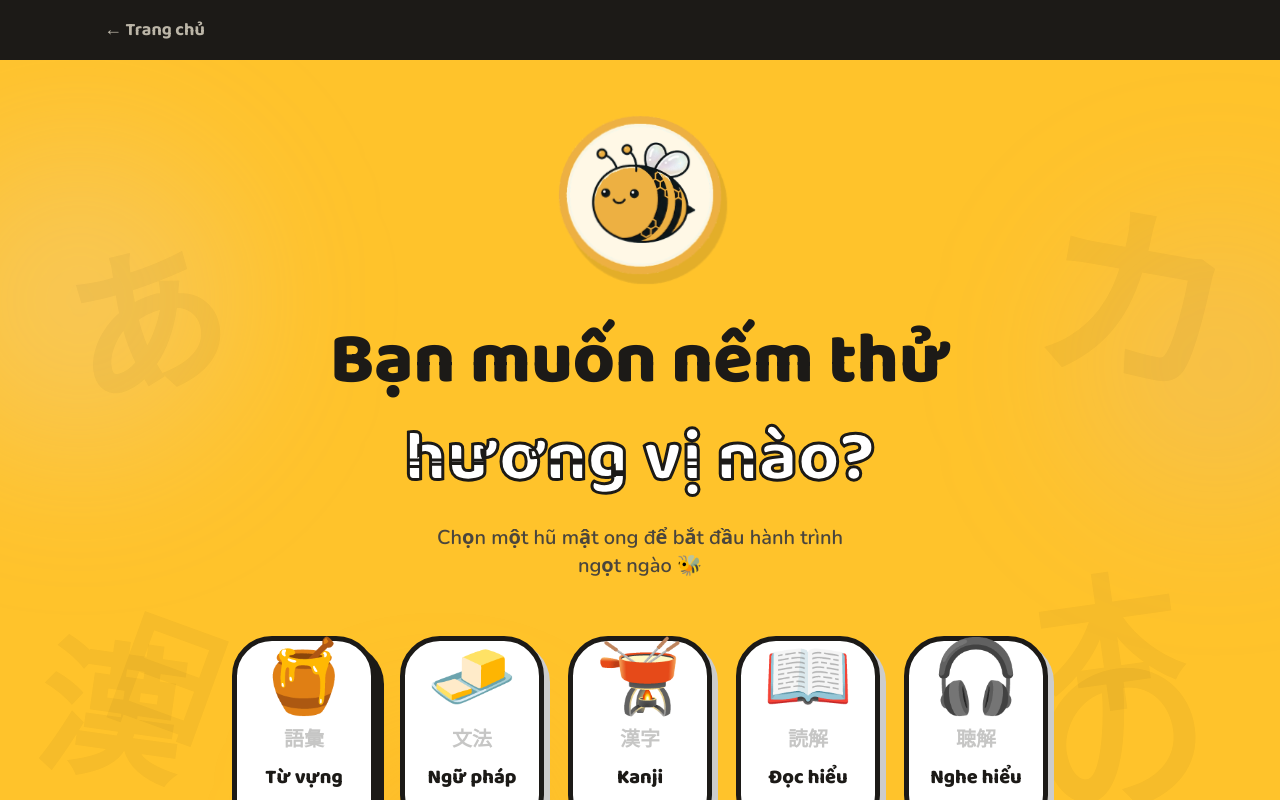
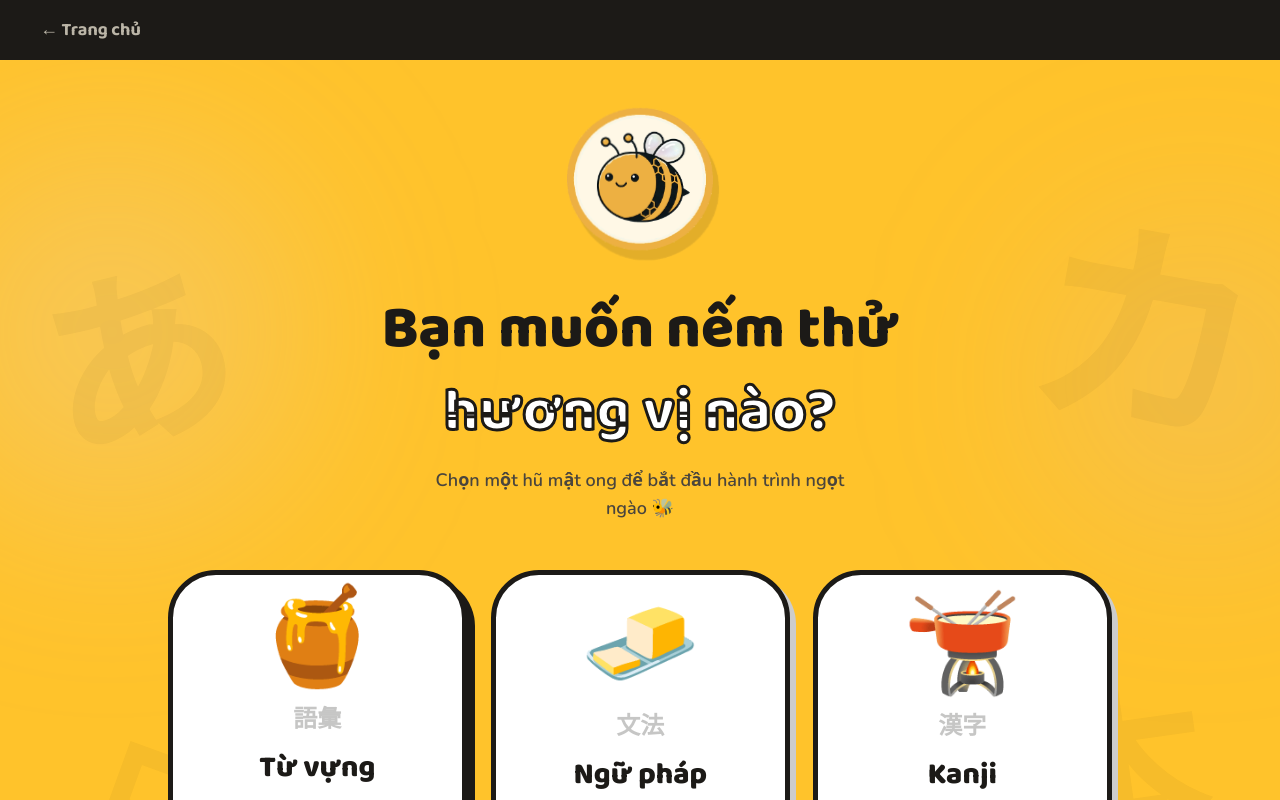
Before and after one commit to dvydinh/jabeenese, a React (Vite) app: page / in a window 1280 px wide. Both pictures are taken after a click on the button "Bắt đầu". Shown: the top 800 px of the page. Built offline with nearby package versions, Linux system fonts and the light colour scheme; the HTML template or start-up script is replaced by a standard one; a web font is replaced by a local one.

Commit message:
bigger square jar cards, wider hero layout, centered grid

```diff
--- a/src/App.tsx
+++ b/src/App.tsx
@@ -187,14 +187,14 @@ function LandingPage({ onJoinHive }: { onJoinHive: () => void }) {
         <HoneyMelt from="#1c1a17" to="#ffc32b" />
       </header>
 
-      <section className="relative mx-auto grid max-w-6xl items-center gap-8 px-5 pb-6 pt-10 sm:px-10 lg:grid-cols-[1.1fr_0.9fr] lg:pt-16">
+      <section className="relative mx-auto grid max-w-7xl items-center gap-8 px-6 pb-6 pt-10 sm:px-12 lg:grid-cols-[1.1fr_0.9fr] lg:px-16 lg:pt-16">
         <div className="text-center lg:text-left">
           <span className="inline-block rounded-full border-[3px] border-ink bg-white px-4 py-1.5 font-display text-xs font-bold uppercase tracking-widest shadow-[3px_3px_0_0_#1c1a17] sm:text-sm">
-            日本語 · ngọt ngào & đơn giản
+            日本語 · ngọt ngào &amp; đơn giản
           </span>
-          <h1 className="mt-6 font-display text-6xl font-extrabold leading-[0.95] tracking-tight sm:text-7xl lg:text-8xl">
-            Học tiếng Nhật,
-            <span className="mt-2 block text-white [-webkit-text-stroke:3px_#1c1a17]">ngọt ngào & dễ dàng.</span>
+          <h1 className="mt-6 font-display text-5xl font-extrabold leading-[0.95] tracking-tight sm:text-6xl lg:text-7xl xl:text-8xl">
+            <span className="whitespace-nowrap">Học tiếng Nhật,</span>
+            <span className="mt-2 block whitespace-nowrap text-white [-webkit-text-stroke:3px_#1c1a17]">ngọt ngào &amp; dễ dàng.</span>
           </h1>
           <p className="mx-auto mt-6 max-w-md font-body text-lg font-medium text-ink-soft sm:text-xl lg:mx-0">
             Bài học kana nhỏ gọn. Mỗi ngày 10 phút là đủ.
--- a/src/pages/JarSelection.tsx
+++ b/src/pages/JarSelection.tsx
@@ -6,20 +6,19 @@ type JarItem = {
   jp: string
   emoji: string
   available: boolean
-  color: string
 }
 
 const jars: JarItem[] = [
-  { id: "vocabulary", label: "Từ vựng", jp: "語彙", emoji: "🍯", available: true, color: "#ffc32b" },
-  { id: "grammar", label: "Ngữ pháp", jp: "文法", emoji: "🧈", available: false, color: "#c4b5fd" },
-  { id: "kanji", label: "Kanji", jp: "漢字", emoji: "🫕", available: false, color: "#a78bfa" },
-  { id: "reading", label: "Đọc hiểu", jp: "読解", emoji: "📖", available: false, color: "#ddd6fe" },
-  { id: "listening", label: "Nghe hiểu", jp: "聴解", emoji: "🎧", available: false, color: "#ede9fe" },
+  { id: "vocabulary", label: "Từ vựng", jp: "語彙", emoji: "🍯", available: true },
+  { id: "grammar", label: "Ngữ pháp", jp: "文法", emoji: "🧈", available: false },
+  { id: "kanji", label: "Kanji", jp: "漢字", emoji: "🫕", available: false },
+  { id: "reading", label: "Đọc hiểu", jp: "読解", emoji: "📖", available: false },
+  { id: "listening", label: "Nghe hiểu", jp: "聴解", emoji: "🎧", available: false },
 ]
 
 function FloatingKana({ char, className }: { char: string; className: string }) {
   return (
-    <span className={`pointer-events-none absolute hidden font-kana font-black text-ink/[0.04] lg:block ${className}`}>
+    <span className={`pointer-events-none absolute hidden select-none font-kana font-black text-ink/[0.04] lg:block ${className}`}>
       {char}
     </span>
   )
@@ -35,7 +34,7 @@ export default function JarSelection({
   return (
     <div className="min-h-screen bg-honey font-body text-ink">
       <div className="bg-ink">
-        <div className="mx-auto flex max-w-6xl items-center gap-3 px-5 py-4 sm:px-10">
+        <div className="mx-auto flex max-w-7xl items-center gap-3 px-5 py-4 sm:px-10">
           <button
             onClick={onBack}
             className="flex items-center gap-2 font-display text-lg font-bold text-cream/70 transition-colors hover:text-honey"
@@ -46,20 +45,20 @@ export default function JarSelection({
       </div>
 
       <div className="relative min-h-[calc(100vh-56px)] overflow-hidden">
-        <div className="absolute -left-20 top-20 h-80 w-80 rounded-full bg-purple-200/20 blur-[80px]" />
-        <div className="absolute -right-20 top-40 h-72 w-72 rounded-full bg-purple-300/15 blur-[80px]" />
-        <div className="absolute bottom-10 left-1/4 h-60 w-60 rounded-full bg-honey-deep/20 blur-[60px]" />
+        <div className="absolute -left-20 top-20 h-96 w-96 rounded-full bg-purple-200/20 blur-[100px]" />
+        <div className="absolute -right-20 top-40 h-80 w-80 rounded-full bg-purple-300/15 blur-[100px]" />
+        <div className="absolute bottom-10 left-1/3 h-72 w-72 rounded-full bg-honey-deep/20 blur-[80px]" />
 
-        <FloatingKana char="あ" className="left-[5%] top-[15%] text-[10rem] rotate-[-15deg]" />
-        <FloatingKana char="カ" className="right-[4%] top-[10%] text-[12rem] rotate-[10deg]" />
-        <FloatingKana char="漢" className="left-[3%] bottom-[20%] text-[9rem] rotate-[8deg]" />
-        <FloatingKana char="の" className="right-[6%] bottom-[15%] text-[11rem] rotate-[-12deg]" />
-        <FloatingKana char="日" className="left-[8%] top-[55%] text-[8rem] rotate-[20deg]" />
-        <FloatingKana char="本" className="right-[8%] top-[50%] text-[9rem] rotate-[-8deg]" />
+        <FloatingKana char="あ" className="left-[3%] top-[12%] text-[12rem] rotate-[-15deg]" />
+        <FloatingKana char="カ" className="right-[2%] top-[8%] text-[14rem] rotate-[10deg]" />
+        <FloatingKana char="漢" className="left-[2%] bottom-[18%] text-[11rem] rotate-[8deg]" />
+        <FloatingKana char="の" className="right-[4%] bottom-[12%] text-[13rem] rotate-[-12deg]" />
+        <FloatingKana char="日" className="left-[6%] top-[50%] text-[10rem] rotate-[20deg]" />
+        <FloatingKana char="本" className="right-[6%] top-[45%] text-[11rem] rotate-[-8deg]" />
 
-        <div className="relative mx-auto max-w-4xl px-5 pb-20 pt-12 sm:px-10 sm:pt-16">
+        <div className="relative mx-auto max-w-5xl px-5 pb-20 pt-10 sm:px-10 sm:pt-14">
           <div className="flex flex-col items-center text-center">
-            <div className="jelly-bounce h-32 w-32 sm:h-40 sm:w-40">
+            <div className="jelly-bounce h-28 w-28 sm:h-36 sm:w-36">
               <img
                 src={beeImg}
                 alt="Linh vật ong"
@@ -68,55 +67,29 @@ export default function JarSelection({
               />
             </div>
 
-            <h1 className="mt-8 font-display text-5xl font-extrabold leading-tight sm:text-6xl lg:text-7xl">
+            <h1 className="mt-6 font-display text-4xl font-extrabold leading-tight sm:mt-8 sm:text-5xl lg:text-6xl">
               Bạn muốn nếm thử
-              <span className="mt-2 block text-white [-webkit-text-stroke:3px_#1c1a17]">
+              <span className="mt-1 block text-white [-webkit-text-stroke:3px_#1c1a17] sm:mt-2">
                 hương vị nào?
               </span>
             </h1>
-            <p className="mt-5 max-w-md font-body text-xl font-semibold text-ink-soft">
+            <p className="mt-4 max-w-md font-body text-lg font-semibold text-ink-soft">
               Chọn một hũ mật ong để bắt đầu hành trình ngọt ngào 🐝
             </p>
           </div>
 
-          <div className="mx-auto mt-14 grid max-w-[640px] grid-cols-2 gap-5 sm:gap-6 md:max-w-none md:grid-cols-5">
-            {jars.map((jar, idx) => (
-              <button
-                key={jar.id}
-                onClick={() => {
-                  if (jar.available) onSelect(jar.id)
-                }}
-                className={`jar-card group relative flex aspect-square flex-col items-center justify-center gap-2 rounded-[2rem] border-[5px] border-ink bg-white text-center transition-all duration-300 sm:gap-3 sm:rounded-[2.5rem] ${
-                  jar.available
-                    ? "cursor-pointer shadow-[8px_8px_0_0_#1c1a17] hover:-translate-y-3 hover:shadow-[10px_14px_0_0_#a78bfa]"
-                    : "cursor-not-allowed opacity-50 shadow-[6px_6px_0_0_#ccc]"
-                }`}
-                style={{ animationDelay: `${idx * 80}ms` }}
-              >
-                <span className="jar-emoji text-5xl transition-transform duration-300 sm:text-6xl md:text-7xl">
-                  {jar.emoji}
-                </span>
-                <span className="font-kana text-lg font-black text-ink/25 sm:text-xl">
-                  {jar.jp}
-                </span>
-                <span className="font-display text-base font-extrabold leading-tight sm:text-lg md:text-xl">
-                  {jar.label}
-                </span>
-                {!jar.available && (
-                  <span className="rounded-full border-[2px] border-ink/15 bg-cream px-3 py-1 font-display text-[10px] font-bold text-ink-soft sm:text-xs">
-                    Sắp có
-                  </span>
-                )}
-                {jar.available && (
-                  <span className="rounded-full border-[3px] border-ink bg-honey px-4 py-1.5 font-display text-xs font-bold shadow-[3px_3px_0_0_#1c1a17] transition-all duration-300 group-hover:bg-purple-300 group-hover:shadow-[4px_5px_0_0_#7c3aed] sm:text-sm">
-                    Bắt đầu →
-                  </span>
-                )}
-              </button>
+          <div className="mx-auto mt-10 grid max-w-[520px] grid-cols-2 gap-4 sm:mt-12 sm:gap-5 lg:max-w-none lg:grid-cols-3 lg:gap-6">
+            {jars.slice(0, 3).map((jar, idx) => (
+              <JarCard key={jar.id} jar={jar} idx={idx} onSelect={onSelect} />
+            ))}
+          </div>
+          <div className="mx-auto mt-4 grid max-w-[520px] grid-cols-2 gap-4 sm:mt-5 sm:gap-5 lg:mt-6 lg:max-w-[66%] lg:gap-6">
+            {jars.slice(3).map((jar, idx) => (
+              <JarCard key={jar.id} jar={jar} idx={idx + 3} onSelect={onSelect} />
             ))}
           </div>
 
-          <div className="mt-14 flex items-center justify-center gap-2 font-display text-lg font-bold text-ink-soft">
+          <div className="mt-12 flex items-center justify-center gap-2 font-display text-lg font-bold text-ink-soft">
             <span className="inline-block animate-pulse">✨</span>
             Nhiều hương vị sắp ra mắt
             <span className="inline-block animate-pulse">✨</span>
@@ -126,3 +99,47 @@ export default function JarSelection({
     </div>
   )
 }
+
+function JarCard({
+  jar,
+  idx,
+  onSelect,
+}: {
+  jar: JarItem
+  idx: number
+  onSelect: (id: string) => void
+}) {
+  return (
+    <button
+      onClick={() => {
+        if (jar.available) onSelect(jar.id)
+      }}
+      className={`jar-card group relative flex aspect-square flex-col items-center justify-center gap-3 rounded-[2.5rem] border-[5px] border-ink bg-white text-center transition-all duration-300 sm:gap-4 sm:rounded-[3rem] ${
+        jar.available
+          ? "cursor-pointer shadow-[8px_8px_0_0_#1c1a17] hover:-translate-y-3 hover:shadow-[10px_14px_0_0_#a78bfa]"
+          : "cursor-not-allowed opacity-50 shadow-[6px_6px_0_0_#ccc]"
+      }`}
+      style={{ animationDelay: `${idx * 80}ms` }}
+    >
+      <span className="jar-emoji text-6xl transition-transform duration-300 sm:text-7xl lg:text-8xl">
+        {jar.emoji}
+      </span>
+      <span className="font-kana text-xl font-black text-ink/25 sm:text-2xl">
+        {jar.jp}
+      </span>
+      <span className="font-display text-xl font-extrabold leading-tight sm:text-2xl lg:text-3xl">
+        {jar.label}
+      </span>
+      {!jar.available && (
+        <span className="rounded-full border-[2px] border-ink/15 bg-cream px-3 py-1 font-display text-xs font-bold text-ink-soft sm:text-sm">
+          Sắp có
+        </span>
+      )}
+      {jar.available && (
+        <span className="rounded-full border-[3px] border-ink bg-honey px-5 py-2 font-display text-sm font-bold shadow-[3px_3px_0_0_#1c1a17] transition-all duration-300 group-hover:bg-purple-300 group-hover:shadow-[4px_5px_0_0_#7c3aed] sm:text-base">
+          Bắt đầu →
+        </span>
+      )}
+    </button>
+  )
+}
```
